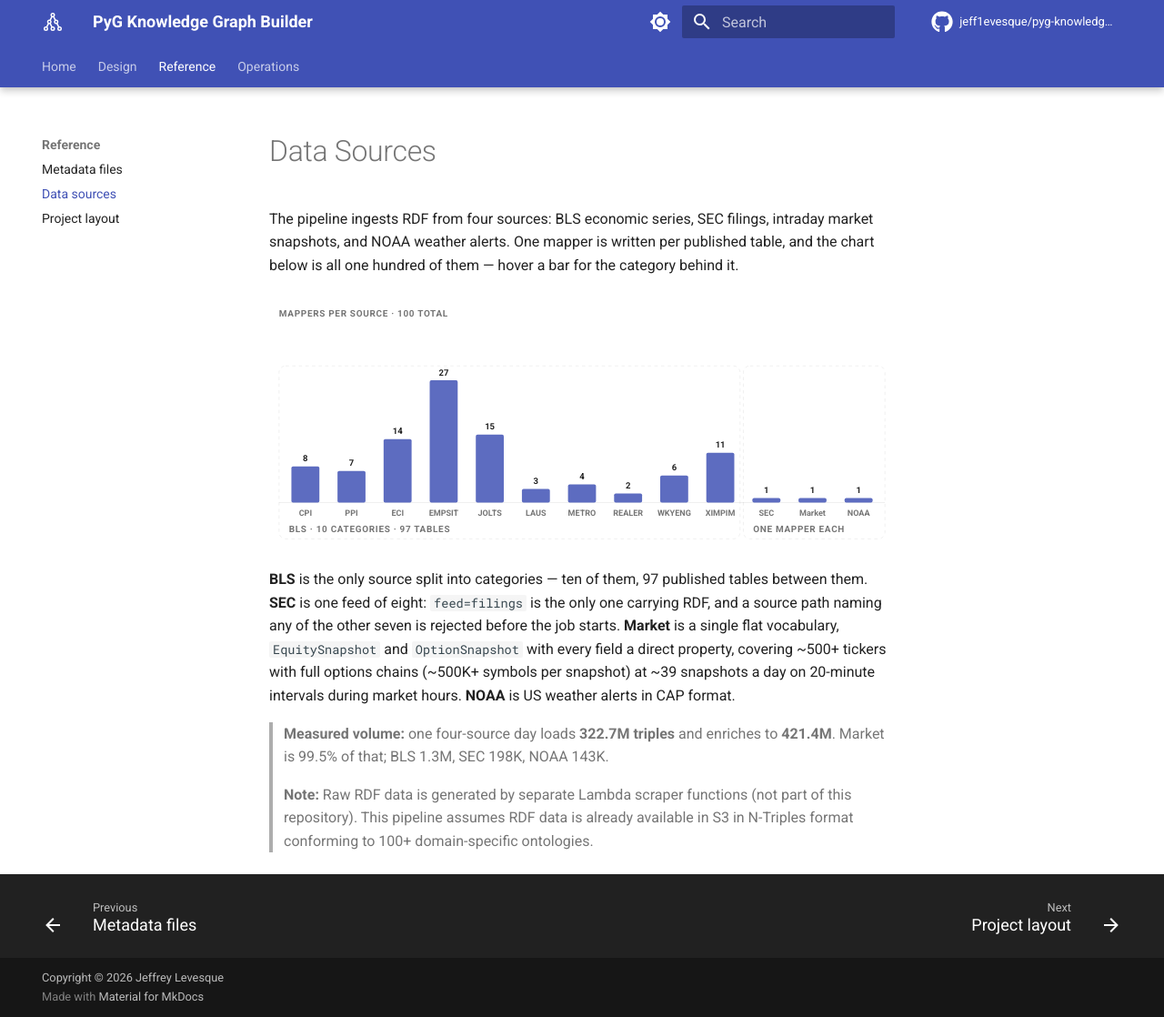
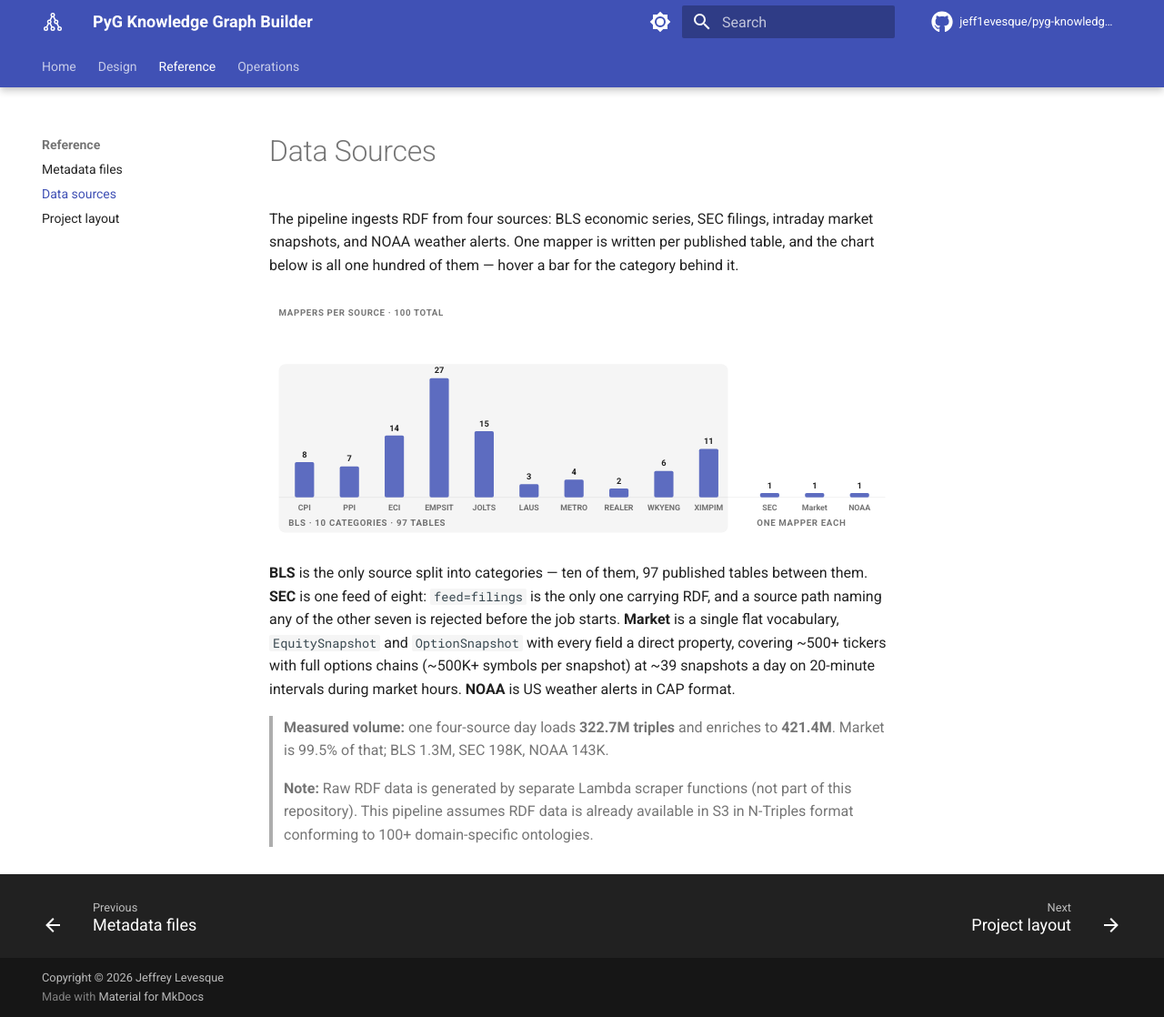
Before and after one commit to jeff1evesque/pyg-knowledge-graph-builder, an MkDocs documentation site: the page built from documentation/reference/sources.md, in a window 1280 px wide and 1118 px high. Shown: the whole window at 91% size. Built offline with MkDocs 1.6.1 and Material for MkDocs 9.7.7, drawn with Linux system fonts in a browser that asks for light colours; comment, search, counter and statistics services are not loaded.

Commit message:
#396: sources.md, split the two groups with a gap and a tinted ground

```diff
--- a/documentation/reference/sources.md
+++ b/documentation/reference/sources.md
@@ -28,8 +28,7 @@
     .tick { font: 600 10px var(--md-text-font-family, system-ui, sans-serif);
             fill: var(--md-default-fg-color--light, #5a5a5a);
             text-anchor: middle; }
-    .band { fill: none; stroke: var(--md-default-fg-color--lightest, #d8d8dc);
-            stroke-dasharray: 4 4; }
+    .band { fill: var(--md-code-bg-color, #f5f5f5); }
     .axis { stroke: var(--md-default-fg-color--lightest, #d8d8dc); }
     .bar  { fill: var(--md-primary-fg-color--light, #5d6cc0);
             transition: fill 120ms; }
@@ -47,15 +46,14 @@
   <text class="cap" x="12" y="22">MAPPERS PER SOURCE &#183; 100 TOTAL</text>
 
   <rect class="band" x="12" y="82" width="560" height="210" rx="8"/>
-  <rect class="band" x="576" y="82" width="172" height="210" rx="8"/>
   <text class="cap" x="24" y="284">BLS &#183; 10 CATEGORIES &#183; 97 TABLES</text>
-  <text class="cap" x="588" y="284">ONE MAPPER EACH</text>
-  <line class="axis" x1="12" y1="248" x2="748" y2="248"/>
+  <text class="cap" x="608" y="284">ONE MAPPER EACH</text>
+  <line class="axis" x1="12" y1="248" x2="768" y2="248"/>
 
   <g class="col">
     <rect class="hit" x="16" y="80" width="56" height="190"/>
     <line class="lead" x1="44" y1="74" x2="44" y2="204"/>
-    <rect class="bar" x="27" y="204" width="34" height="44" rx="2"/>
+    <rect class="bar" x="32" y="204" width="24" height="44" rx="2"/>
     <text class="val" x="44" y="198">8</text>
     <text class="tick" x="44" y="264">CPI</text>
     <g class="tip">
@@ -68,7 +66,7 @@
   <g class="col">
     <rect class="hit" x="72" y="80" width="56" height="190"/>
     <line class="lead" x1="100" y1="74" x2="100" y2="209.5"/>
-    <rect class="bar" x="83" y="209.5" width="34" height="38.5" rx="2"/>
+    <rect class="bar" x="88" y="209.5" width="24" height="38.5" rx="2"/>
     <text class="val" x="100" y="203.5">7</text>
     <text class="tick" x="100" y="264">PPI</text>
     <g class="tip">
@@ -81,7 +79,7 @@
   <g class="col">
     <rect class="hit" x="128" y="80" width="56" height="190"/>
     <line class="lead" x1="156" y1="74" x2="156" y2="171"/>
-    <rect class="bar" x="139" y="171" width="34" height="77" rx="2"/>
+    <rect class="bar" x="144" y="171" width="24" height="77" rx="2"/>
     <text class="val" x="156" y="165">14</text>
     <text class="tick" x="156" y="264">ECI</text>
     <g class="tip">
@@ -94,7 +92,7 @@
   <g class="col">
     <rect class="hit" x="184" y="80" width="56" height="190"/>
     <line class="lead" x1="212" y1="74" x2="212" y2="99.5"/>
-    <rect class="bar" x="195" y="99.5" width="34" height="148.5" rx="2"/>
+    <rect class="bar" x="200" y="99.5" width="24" height="148.5" rx="2"/>
     <text class="val" x="212" y="93.5">27</text>
     <text class="tick" x="212" y="264">EMPSIT</text>
     <g class="tip">
@@ -107,7 +105,7 @@
   <g class="col">
     <rect class="hit" x="240" y="80" width="56" height="190"/>
     <line class="lead" x1="268" y1="74" x2="268" y2="165.5"/>
-    <rect class="bar" x="251" y="165.5" width="34" height="82.5" rx="2"/>
+    <rect class="bar" x="256" y="165.5" width="24" height="82.5" rx="2"/>
     <text class="val" x="268" y="159.5">15</text>
     <text class="tick" x="268" y="264">JOLTS</text>
     <g class="tip">
@@ -120,7 +118,7 @@
   <g class="col">
     <rect class="hit" x="296" y="80" width="56" height="190"/>
     <line class="lead" x1="324" y1="74" x2="324" y2="231.5"/>
-    <rect class="bar" x="307" y="231.5" width="34" height="16.5" rx="2"/>
+    <rect class="bar" x="312" y="231.5" width="24" height="16.5" rx="2"/>
     <text class="val" x="324" y="225.5">3</text>
     <text class="tick" x="324" y="264">LAUS</text>
     <g class="tip">
@@ -133,7 +131,7 @@
   <g class="col">
     <rect class="hit" x="352" y="80" width="56" height="190"/>
     <line class="lead" x1="380" y1="74" x2="380" y2="226"/>
-    <rect class="bar" x="363" y="226" width="34" height="22" rx="2"/>
+    <rect class="bar" x="368" y="226" width="24" height="22" rx="2"/>
     <text class="val" x="380" y="220">4</text>
     <text class="tick" x="380" y="264">METRO</text>
     <g class="tip">
@@ -146,7 +144,7 @@
   <g class="col">
     <rect class="hit" x="408" y="80" width="56" height="190"/>
     <line class="lead" x1="436" y1="74" x2="436" y2="237"/>
-    <rect class="bar" x="419" y="237" width="34" height="11" rx="2"/>
+    <rect class="bar" x="424" y="237" width="24" height="11" rx="2"/>
     <text class="val" x="436" y="231">2</text>
     <text class="tick" x="436" y="264">REALER</text>
     <g class="tip">
@@ -159,7 +157,7 @@
   <g class="col">
     <rect class="hit" x="464" y="80" width="56" height="190"/>
     <line class="lead" x1="492" y1="74" x2="492" y2="215"/>
-    <rect class="bar" x="475" y="215" width="34" height="33" rx="2"/>
+    <rect class="bar" x="480" y="215" width="24" height="33" rx="2"/>
     <text class="val" x="492" y="209">6</text>
     <text class="tick" x="492" y="264">WKYENG</text>
     <g class="tip">
@@ -172,7 +170,7 @@
   <g class="col">
     <rect class="hit" x="520" y="80" width="56" height="190"/>
     <line class="lead" x1="548" y1="74" x2="548" y2="187.5"/>
-    <rect class="bar" x="531" y="187.5" width="34" height="60.5" rx="2"/>
+    <rect class="bar" x="536" y="187.5" width="24" height="60.5" rx="2"/>
     <text class="val" x="548" y="181.5">11</text>
     <text class="tick" x="548" y="264">XIMPIM</text>
     <g class="tip">
@@ -183,41 +181,41 @@
   </g>
 
   <g class="col">
-    <rect class="hit" x="576" y="80" width="56" height="190"/>
-    <line class="lead" x1="604" y1="74" x2="604" y2="242.5"/>
-    <rect class="bar" x="587" y="242.5" width="34" height="5.5" rx="2"/>
-    <text class="val" x="604" y="236.5">1</text>
-    <text class="tick" x="604" y="264">SEC</text>
+    <rect class="hit" x="596" y="80" width="56" height="190"/>
+    <line class="lead" x1="624" y1="74" x2="624" y2="242.5"/>
+    <rect class="bar" x="612" y="242.5" width="24" height="5.5" rx="2"/>
+    <text class="val" x="624" y="236.5">1</text>
+    <text class="tick" x="624" y="264">SEC</text>
     <g class="tip">
-      <rect class="tipbox" x="472" y="34" width="264" height="38" rx="4"/>
-      <text class="lbl" x="484" y="51">Filings &#183; 10-K, 10-Q, 8-K, Forms 3/4/5</text>
-      <text class="sub" x="484" y="66">1 of 8 SEC feeds &#183; 1 mapper</text>
+      <rect class="tipbox" x="492" y="34" width="264" height="38" rx="4"/>
+      <text class="lbl" x="504" y="51">Filings &#183; 10-K, 10-Q, 8-K, Forms 3/4/5</text>
+      <text class="sub" x="504" y="66">1 of 8 SEC feeds &#183; 1 mapper</text>
     </g>
   </g>
 
   <g class="col">
-    <rect class="hit" x="632" y="80" width="56" height="190"/>
-    <line class="lead" x1="660" y1="74" x2="660" y2="242.5"/>
-    <rect class="bar" x="643" y="242.5" width="34" height="5.5" rx="2"/>
-    <text class="val" x="660" y="236.5">1</text>
-    <text class="tick" x="660" y="264">Market</text>
+    <rect class="hit" x="652" y="80" width="56" height="190"/>
+    <line class="lead" x1="680" y1="74" x2="680" y2="242.5"/>
+    <rect class="bar" x="668" y="242.5" width="24" height="5.5" rx="2"/>
+    <text class="val" x="680" y="236.5">1</text>
+    <text class="tick" x="680" y="264">Market</text>
     <g class="tip">
-      <rect class="tipbox" x="488" y="34" width="264" height="38" rx="4"/>
-      <text class="lbl" x="500" y="51">Intraday equity and option snapshots</text>
-      <text class="sub" x="500" y="66">1 mapper</text>
+      <rect class="tipbox" x="508" y="34" width="264" height="38" rx="4"/>
+      <text class="lbl" x="520" y="51">Intraday equity and option snapshots</text>
+      <text class="sub" x="520" y="66">1 mapper</text>
     </g>
   </g>
 
   <g class="col">
-    <rect class="hit" x="688" y="80" width="56" height="190"/>
-    <line class="lead" x1="716" y1="74" x2="716" y2="242.5"/>
-    <rect class="bar" x="699" y="242.5" width="34" height="5.5" rx="2"/>
-    <text class="val" x="716" y="236.5">1</text>
-    <text class="tick" x="716" y="264">NOAA</text>
+    <rect class="hit" x="708" y="80" width="56" height="190"/>
+    <line class="lead" x1="736" y1="74" x2="736" y2="242.5"/>
+    <rect class="bar" x="724" y="242.5" width="24" height="5.5" rx="2"/>
+    <text class="val" x="736" y="236.5">1</text>
+    <text class="tick" x="736" y="264">NOAA</text>
     <g class="tip">
-      <rect class="tipbox" x="488" y="34" width="264" height="38" rx="4"/>
-      <text class="lbl" x="500" y="51">US weather alerts, CAP format</text>
-      <text class="sub" x="500" y="66">1 mapper</text>
+      <rect class="tipbox" x="508" y="34" width="264" height="38" rx="4"/>
+      <text class="lbl" x="520" y="51">US weather alerts, CAP format</text>
+      <text class="sub" x="520" y="66">1 mapper</text>
     </g>
   </g>
 </svg>
```
Also changed, not shown: other parts of documentation/reference/sources.md (+1 -1 lines).
